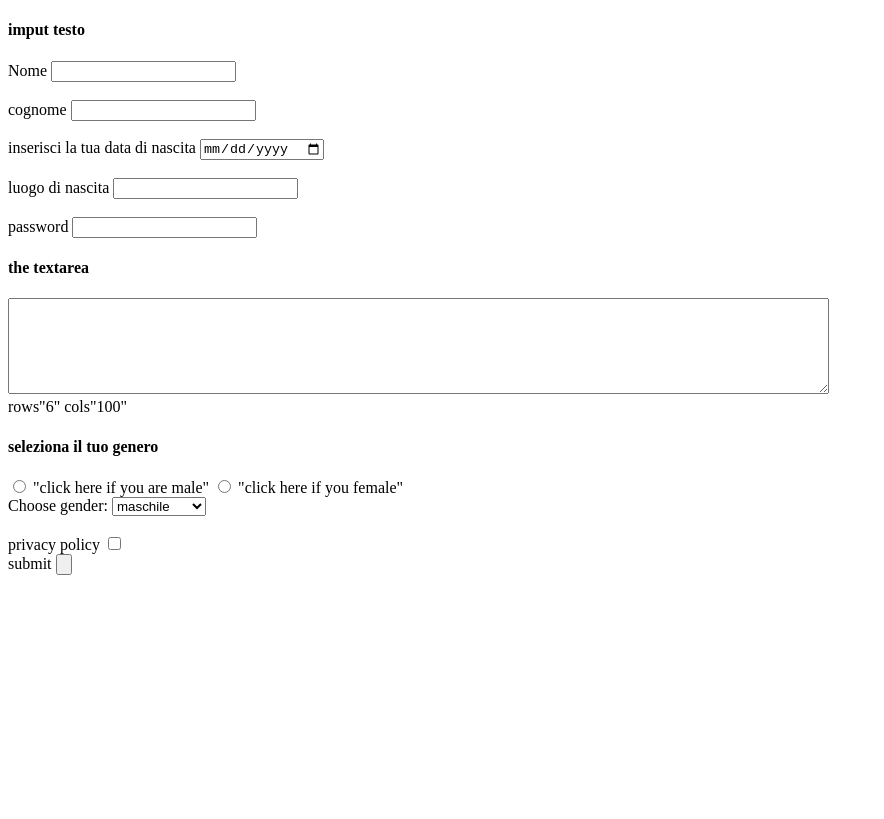
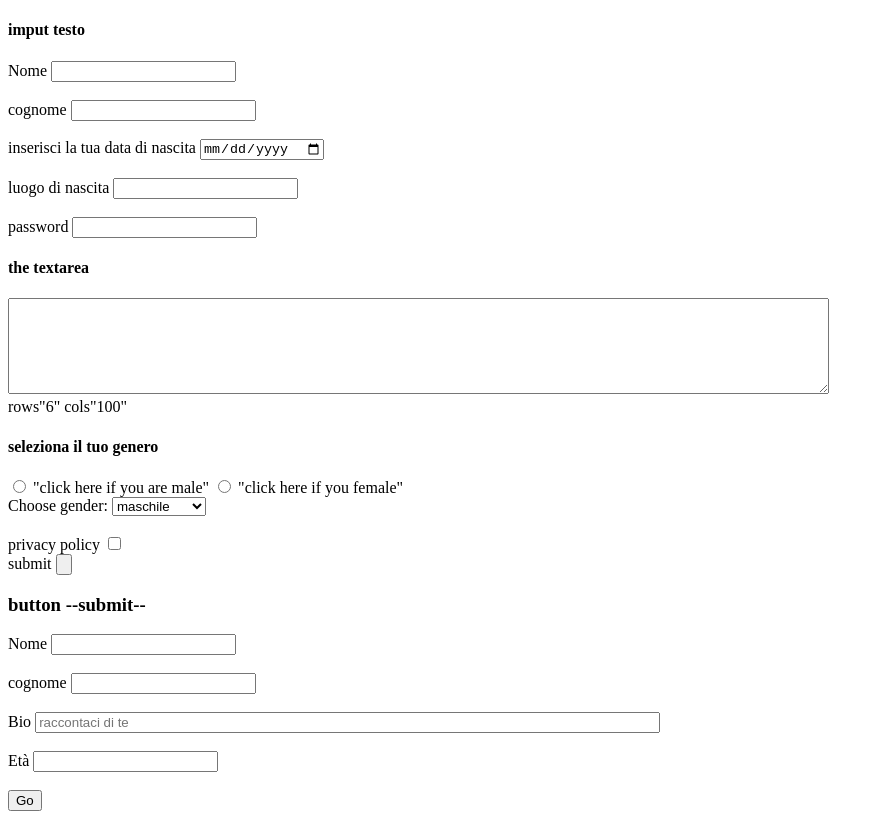
Before and after one commit to JorgeCandelario/MiaTech-, a plain HTML site: page input.html in a window 1280 px wide. Shown: the whole page, without its empty margins (0-884 px from the left). Drawn offline with Linux system fonts and the light colour scheme.

Commit message:
required attributes select

```diff
--- a/input.html
+++ b/input.html
@@ -1,7 +1,9 @@
 <!DOCTYPE html>
 <html></html>
 <body>
+
   <h4>imput testo</h4>
+
   <form action="/action_page.php" method="get">
     <label for="nome">Nome</label>
     <input type="text" id="nome" name="nome"><br></br>
@@ -13,15 +15,7 @@
     <input type="text"><br></br>
     <label for="password">password</label>
     <input type="password" size="20" maxlength="10">
-
-
   </form>
-
-
-
-
-
-
 
 
   <!--test area-->
@@ -38,7 +32,6 @@
 "click here if you are male"
 <input type="radio">
 "click here if you female"
-
 
 <form action="/action_page.php">
   <label for="cars">Choose gender:</label>
@@ -64,7 +57,22 @@
   <input type="button">
 </form>
 
-<!--le label-->
+<!--submit-->
+
+<h3>button --submit--</h3>
+<form action="action:page.php" method="get">
+ <label for="nome">Nome</label>
+ <input type="text" id="nome" name="nome"><br></br>
+ <label for="cognome">cognome</label>
+ <input type="text" id="cognome" name="congome"><br></br>
+ <label for="Bio">Bio</label>
+ <input type="text" id="BIO" name="la tua Bio" placeholder="raccontaci di te" maxlength="200" size="75" required><br></br>
+ <label for="Age">Età</label>
+ <input type="number" id="età" required><br></br>
+
+ <input type="submit" value="Go">
+
+</form>
 
 
 
```
